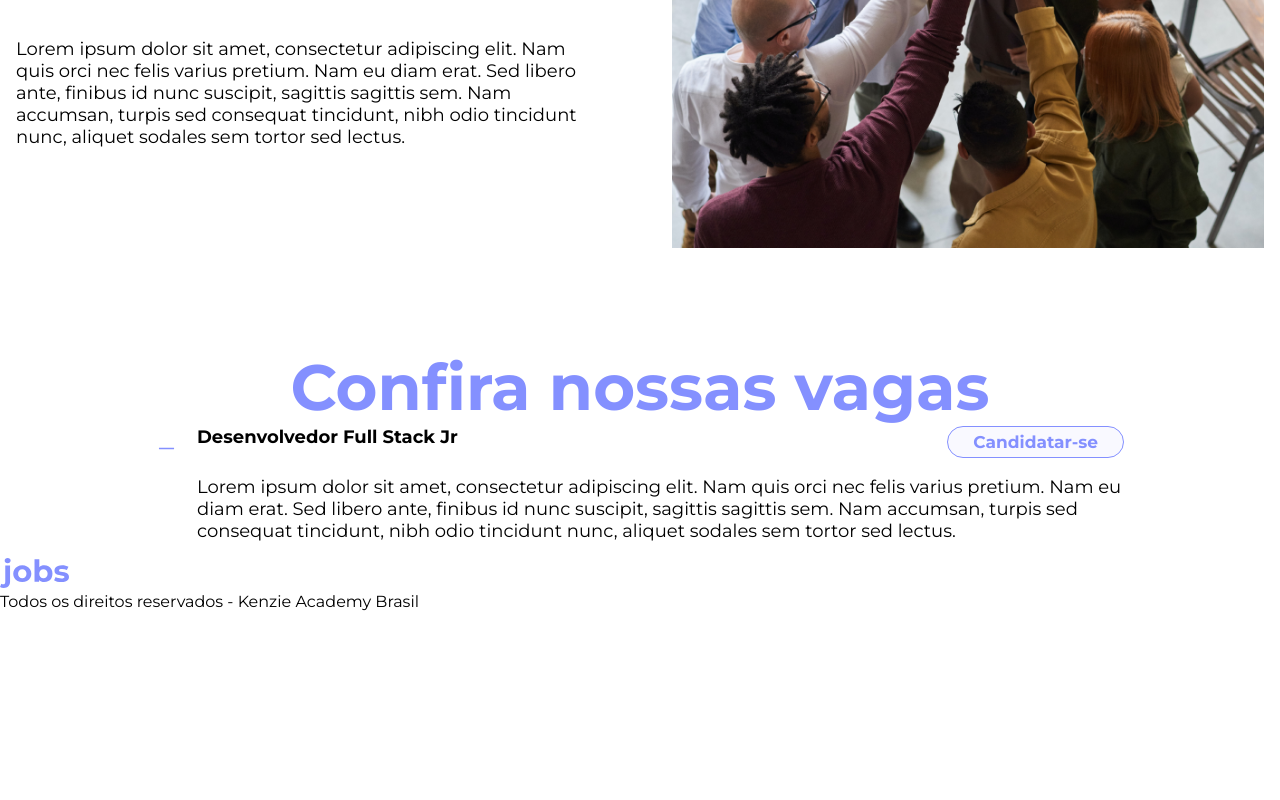
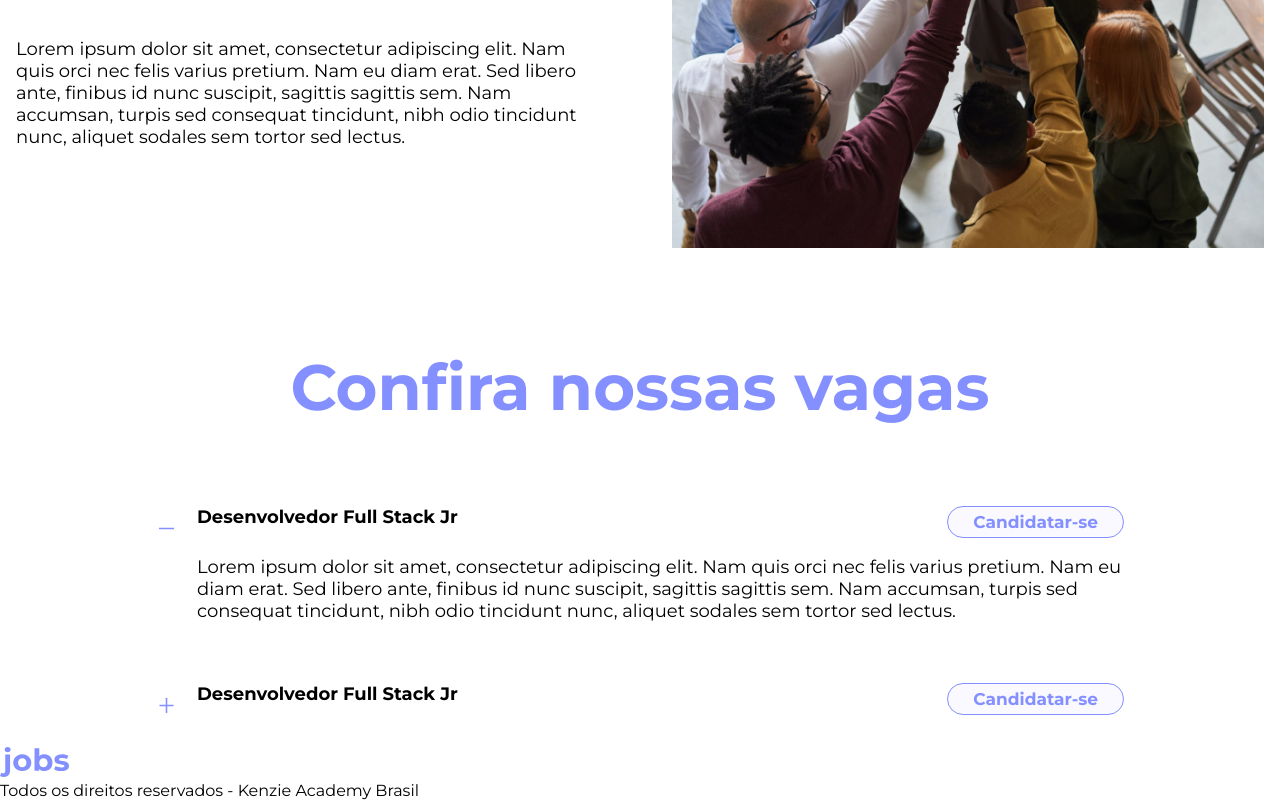
Before and after one commit to gusmfs/kenzie_jobs, a React (Vite) app: page / in a window 1280 px wide. Shown: the part 572-1372 px from the top of the page. Before the commit the page ends 1183 px from the top, so only its background shows below. Built offline with nearby package versions, Linux system fonts and the light colour scheme.

Commit message:
style: position JobsList li elements

```diff
--- a/src/components/JobsList/index.jsx
+++ b/src/components/JobsList/index.jsx
@@ -25,6 +25,17 @@ export const JobsList = () => {
             </p>
           </div>
         </li>
+        <li className={styles.listItem}>
+          <button>
+            <AiOutlinePlus size={21} />
+          </button>
+          <div className={styles.jobContent}>
+            <div className={styles.jobContentTop}>
+              <h3 className="paragraph bold">Desenvolvedor Full Stack Jr</h3>
+              <button className="btnOutline">Candidatar-se</button>
+            </div>
+          </div>
+        </li>
       </ul>
     </>
   );
--- a/src/components/JobsList/style.module.scss
+++ b/src/components/JobsList/style.module.scss
@@ -1,11 +1,13 @@
 .flexBox {
+  width: 100%;
   display: flex;
   flex-direction: column;
+  gap: 61px;
 }
 
 .listItem {
+  min-width: 100%;
   display: flex;
-  justify-content: center;
   gap: 20px;
 
   & > button {
@@ -16,9 +18,10 @@
 }
 
 .jobContent {
+  width: 100%;
   display: flex;
   flex-direction: column;
-  justify-content: center;
+  justify-content: space-between;
   gap: 18px;
 }
 
--- a/src/components/sections/JobsListSection/style.module.scss
+++ b/src/components/sections/JobsListSection/style.module.scss
@@ -1,6 +1,8 @@
 .flexBox {
+  width: 100%;
   display: flex;
   flex-direction: column;
   align-items: center;
   justify-content: center;
+  gap: 80px;
 }
```
